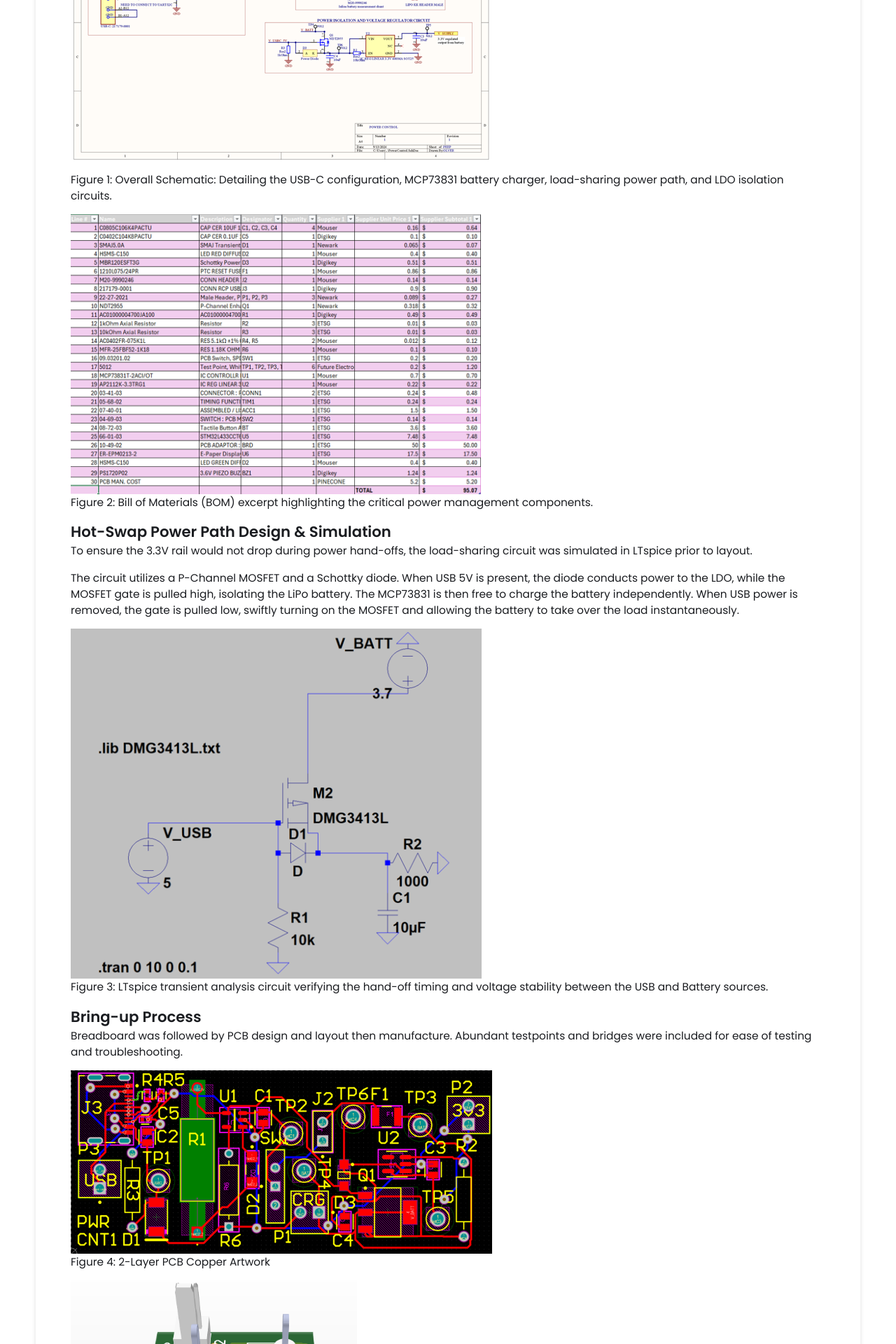
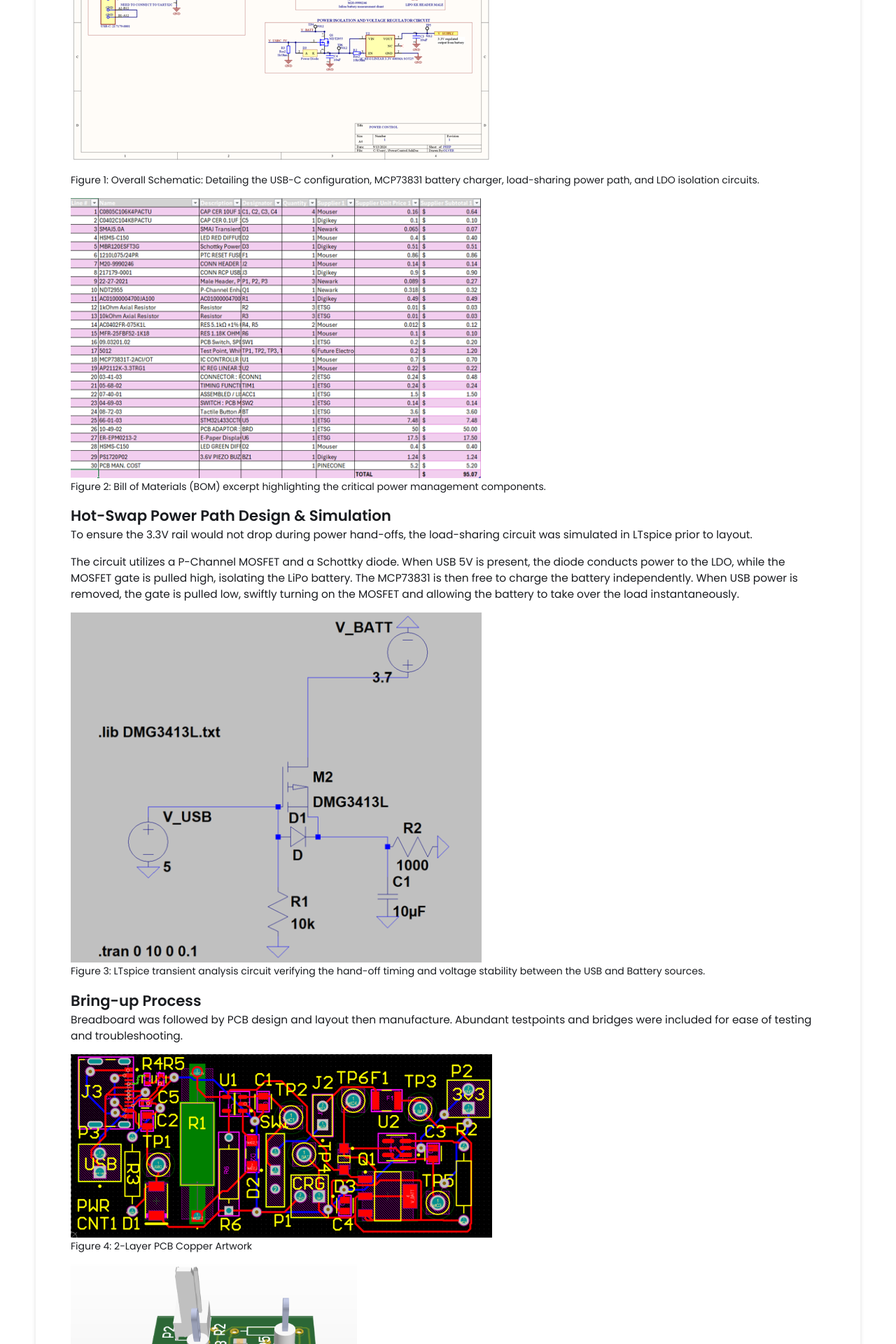
Before and after one commit to OliCar-del/OliCar-del.github.io, a Jekyll site: the page built from _projects/usb-lipo/index.md, in a window 1280 px wide. Shown: the part 1575-3495 px from the top of the page at 70% size. Built offline with Jekyll 4.4.1, drawn with Linux system fonts in a browser that asks for light colours.

Commit message:
captions

```diff
--- a/_projects/usb-lipo/index.md
+++ b/_projects/usb-lipo/index.md
@@ -29,10 +29,12 @@ The architecture was engineered for simplicity and component availability, relyi
 | **Voltage Regulation** | AP2112K-3.3TRG1 | A high-speed, low-dropout (LDO) regulator providing a clean 600mA 3.3V supply, ideal for noise-sensitive microcontrollers. |
 
 {% include image-gallery.html images="Schematic.png" height="600" %}
-Figure 1: Overall Schematic: Detailing the USB-C configuration, MCP73831 battery charger, load-sharing power path, and LDO isolation circuits.
+<span style="font-size: 14px">Figure 1: Overall Schematic: Detailing the USB-C configuration, MCP73831 battery charger, load-sharing power path, and LDO isolation circuits.</span>
+
 
 {% include image-gallery.html images="bom.png" height="400" %}
-Figure 2: Bill of Materials (BOM) excerpt highlighting the critical power management components.
+<span style="font-size: 14px">Figure 2: Bill of Materials (BOM) excerpt highlighting the critical power management components.</span>
+
 
 ## Hot-Swap Power Path Design & Simulation
 
@@ -41,20 +43,24 @@ To ensure the 3.3V rail would not drop during power hand-offs, the load-sharing
 The circuit utilizes a P-Channel MOSFET and a Schottky diode. When USB 5V is present, the diode conducts power to the LDO, while the MOSFET gate is pulled high, isolating the LiPo battery. The MCP73831 is then free to charge the battery independently. When USB power is removed, the gate is pulled low, swiftly turning on the MOSFET and allowing the battery to take over the load instantaneously.
 
 {% include image-gallery.html images="hotswap.png" height="500" %}
-Figure 3: LTspice transient analysis circuit verifying the hand-off timing and voltage stability between the USB and Battery sources.
+<span style="font-size: 14px">Figure 3: LTspice transient analysis circuit verifying the hand-off timing and voltage stability between the USB and Battery sources.</span>
+
 
 ## Bring-up Process
 
 Breadboard was followed by PCB design and layout then manufacture. Abundant testpoints and bridges were included for ease of testing and troubleshooting.
 
 {% include image-gallery.html images="copper_art.png" height="500" %}
-Figure 4: 2-Layer PCB Copper Artwork
+<span style="font-size: 14px">Figure 4: 2-Layer PCB Copper Artwork</span>
+
 
 {% include image-gallery.html images="render.png" height="600" %}
-Figure 5: Final 3D Render of the populated board, demonstrating the physical layout, robust USB-C mounting, and strategically placed test points.
+<span style="font-size: 14px">Figure 5: Final 3D Render of the populated board, demonstrating the physical layout, robust USB-C mounting, and strategically placed test points.</span>
+
 
 {% include image-gallery.html images="constructed.jpeg" height="600" %}
-Figure 6: Constructed and tested final PCB. Some testpoints unpopulated. Easy access to different nets and molex terminals for off-board connections.
+<span style="font-size: 14px">Figure 6: Constructed and tested final PCB. Some testpoints unpopulated. Easy access to different nets and molex terminals for off-board connections.</span>
+
 
 ## Necessary improvements
 
```
